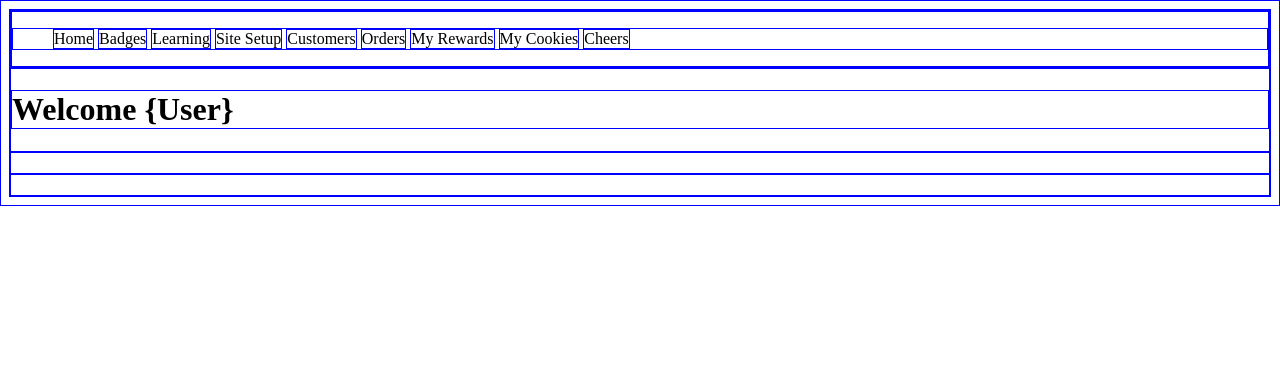
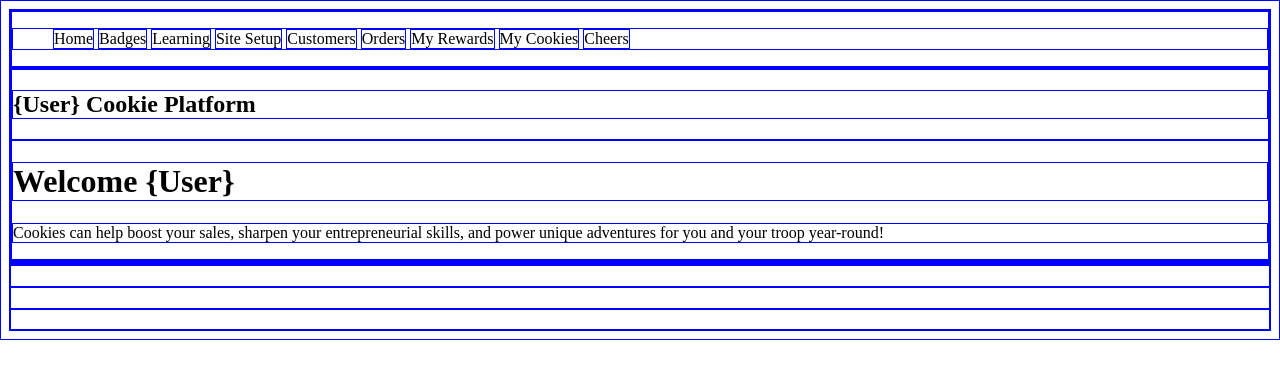
Before and after one commit to wrxbeauty/GS-Cookies, a plain HTML site: page index.html in a window 1280 px wide. Drawn offline with Linux system fonts and the light colour scheme.

Commit message:
Added in div placeholders for main page

```diff
--- a/index.html
+++ b/index.html
@@ -1,12 +1,12 @@
 <!DOCTYPE html>
 <html lang="en">
   <head>
-    <meta charset="UTF-8">
-    <meta name="viewport" content="width=device-width, initial-scale=1.0">
+    <meta charset="UTF-8" />
+    <meta name="viewport" content="width=device-width, initial-scale=1.0" />
 
     <title>Cookies</title>
 
-    <link rel="stylesheet" href="style.css">
+    <link rel="stylesheet" href="style.css" />
   </head>
   <body>
     <div class="nav-wrapper">
@@ -26,10 +26,27 @@
     </div>
 
     <div class="main-wrapper">
+        <div class="banner">
+            <h2>{User} Cookie Platform</h2>
+        </div>
+      <div>
         <h1>Welcome {User}</h1>
+        <p>
+          Cookies can help boost your sales, sharpen your entrepreneurial
+          skills, and power unique adventures for you and your troop year-round!
+        </p>
+      </div>
+      <div>
+            <!-- countdown clock -->
+      </div>
+      <div>
+        <!-- add in cheers here -->
+      </div>
+      <div>
+
+      </div>
       <h2></h2>
       <h2></h2>
     </div>
-
   </body>
 </html>
```
Lines whose indentation alone changed are shown as unchanged.
